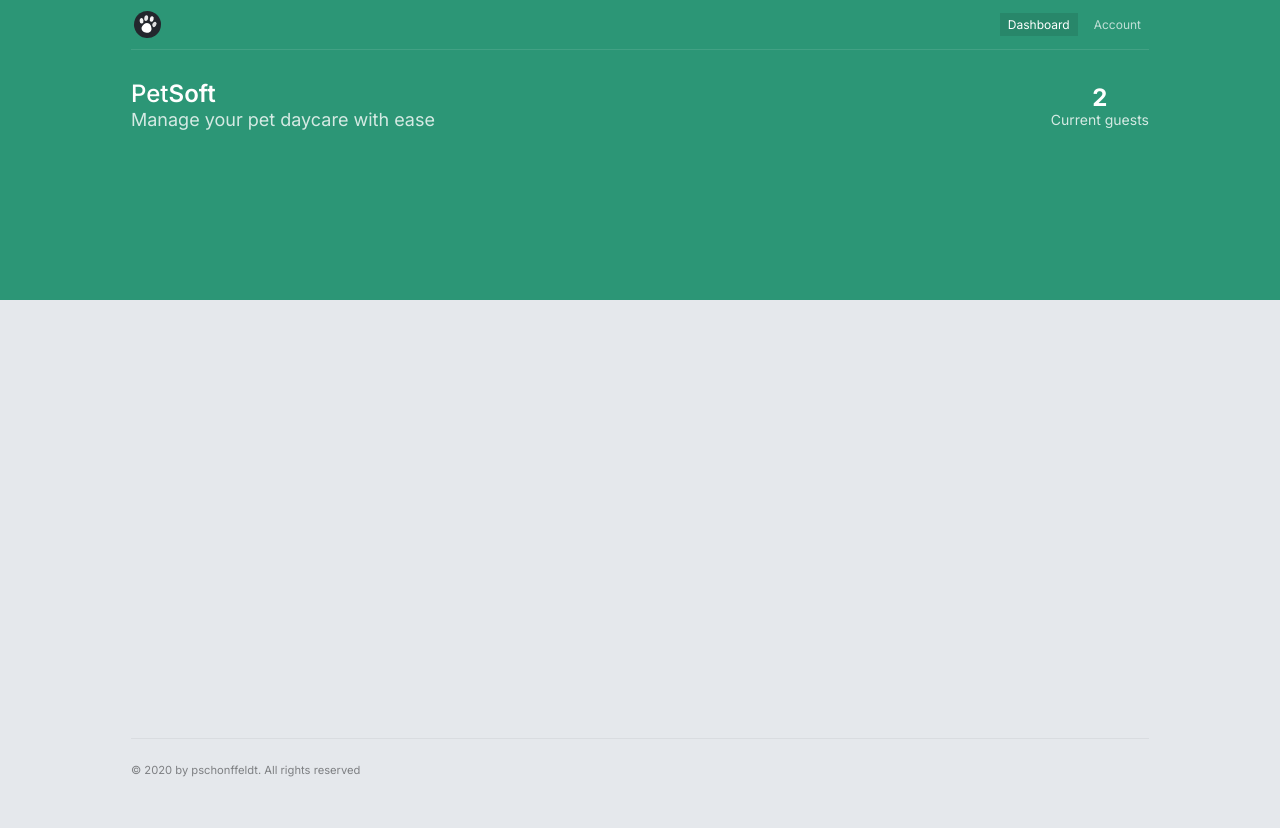
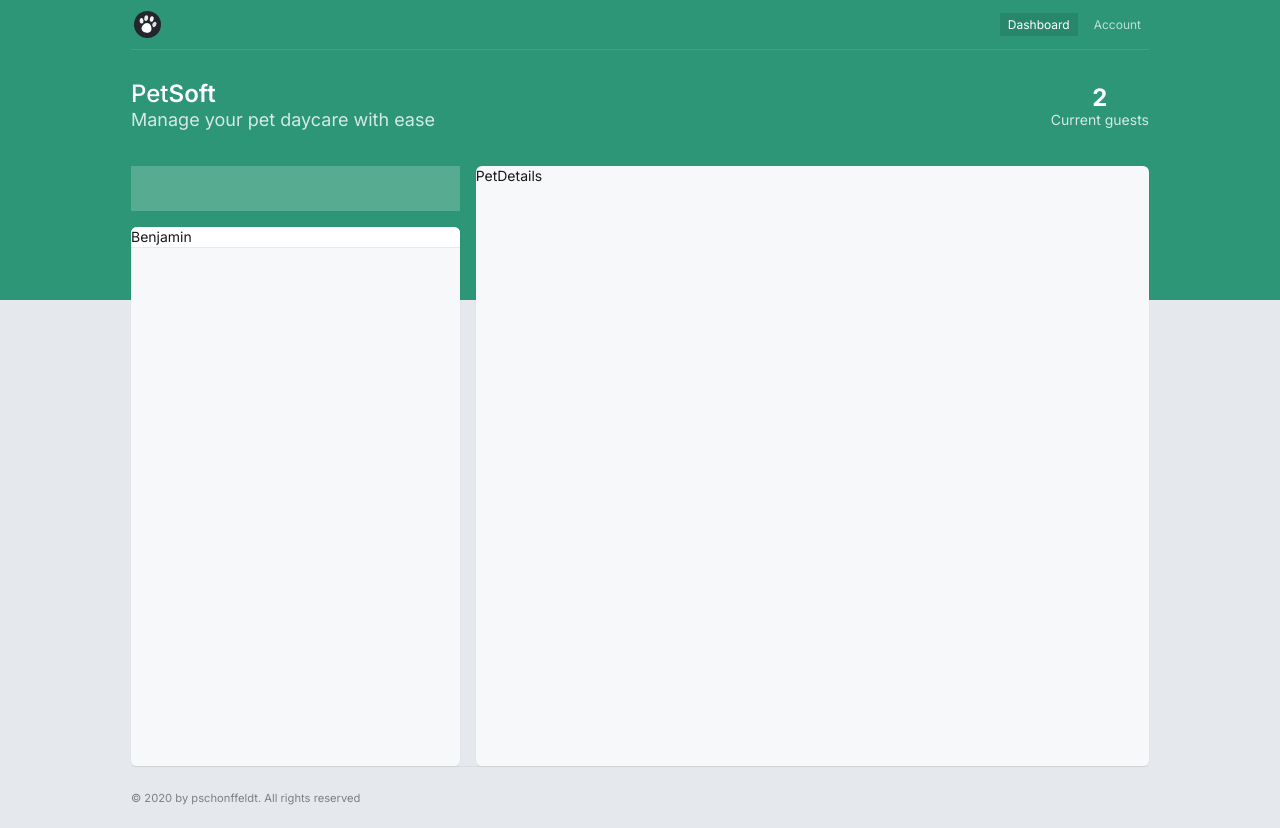
Before and after one commit to pschonffeldt/pet, a Next.js app: page /app/dashboard in a window 1280 px wide. Before the commit the page ends 800 px from the top, so only its background shows below. Built offline with nearby package versions, Linux system fonts and the light colour scheme.

Commit message:
Create new components content-block, pet-details, pet-list and search-form. Add new elements to dashboard page with its layout and basic styling

```diff
--- a/src/app/(app)/app/dashboard/page.tsx
+++ b/src/app/(app)/app/dashboard/page.tsx
@@ -1,4 +1,8 @@
 import Branding from "@/components/branding";
+import ContentBlock from "@/components/content-block";
+import PetDetails from "@/components/pet-details";
+import PetList from "@/components/pet-list";
+import SearchForm from "@/components/search-form";
 import Stats from "@/components/stats";
 
 export default function Dashboard() {
@@ -9,6 +13,24 @@
 
         <Stats />
       </div>
+
+      <div className="grid grid-cols-3 grid-rows-[45px_1fr] gap-4 h-[600px]">
+        <div className="row-start-1 row-span-1 col-start-1 col-span-1">
+          <SearchForm />
+        </div>
+
+        <div className="row-start-2 row-span-full col-start-1 col-span-1">
+          <ContentBlock>
+            <PetList />
+          </ContentBlock>
+        </div>
+
+        <div className="row-start-1 row-span-full col-start-2 col-span-full">
+          <ContentBlock>
+            <PetDetails />
+          </ContentBlock>
+        </div>
+      </div>
     </main>
   );
 }
--- /dev/null
+++ b/src/components/content-block.tsx
@@ -0,0 +1,11 @@
+export default function ContentBlock({
+  children,
+}: {
+  children: React.ReactNode;
+}) {
+  return (
+    <div className="bg-[#F7F8Fa] shadow-sm rounded-md overflow-hidden h-full w-full">
+      {children}
+    </div>
+  );
+}
--- /dev/null
+++ b/src/components/pet-details.tsx
@@ -0,0 +1,3 @@
+export default function PetDetails() {
+  return <section className="h-full w-full">PetDetails</section>;
+}
--- /dev/null
+++ b/src/components/pet-list.tsx
@@ -0,0 +1,9 @@
+export default function PetList() {
+  return (
+    <ul className="bg-white border-b border-black/[0.08]">
+      <li>
+        <button>Benjamin</button>
+      </li>
+    </ul>
+  );
+}
--- /dev/null
+++ b/src/components/search-form.tsx
@@ -0,0 +1,7 @@
+export default function SearchForm() {
+  return (
+    <form className="w-full h-full">
+      <input className="w-full h-full bg-white/20"></input>
+    </form>
+  );
+}
```
